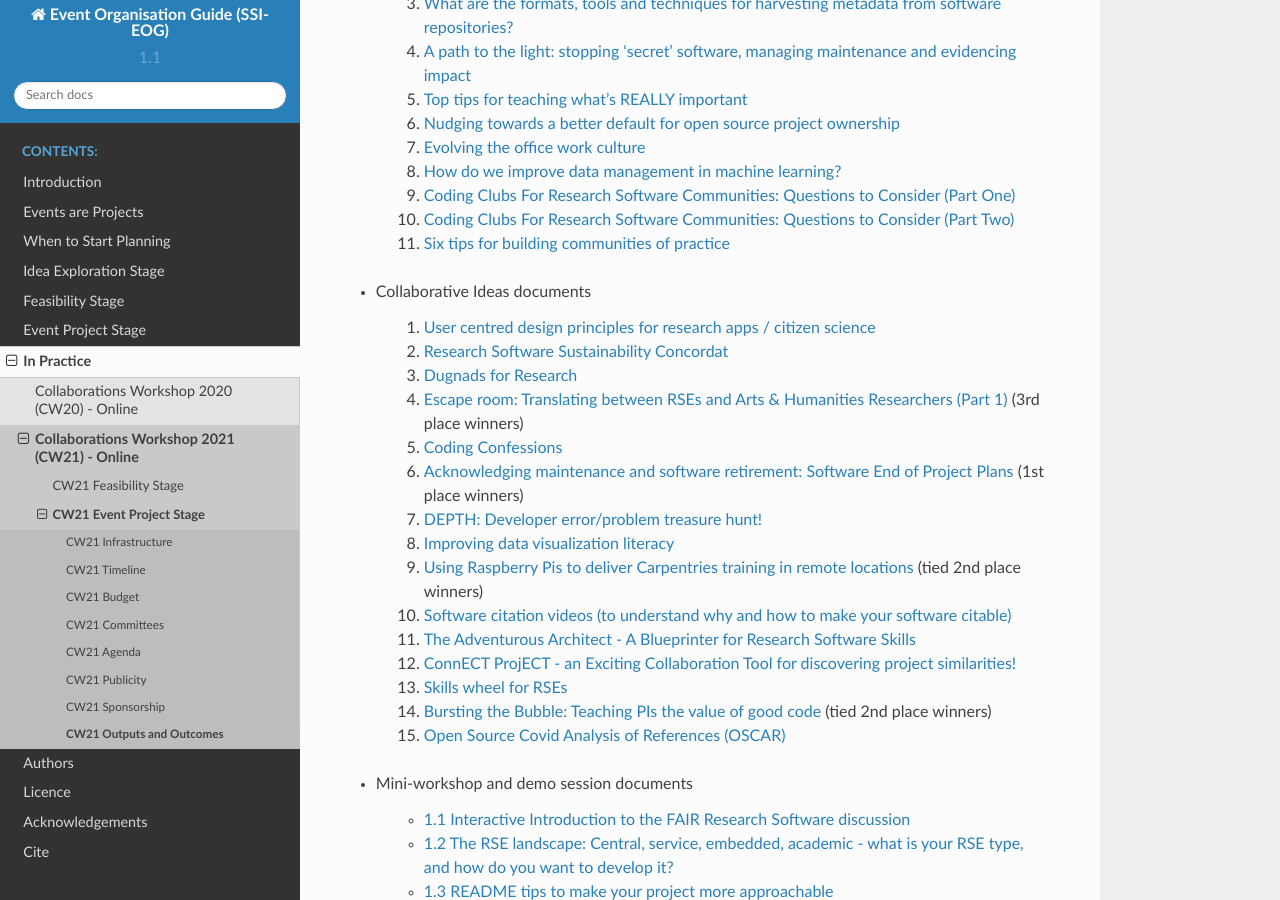
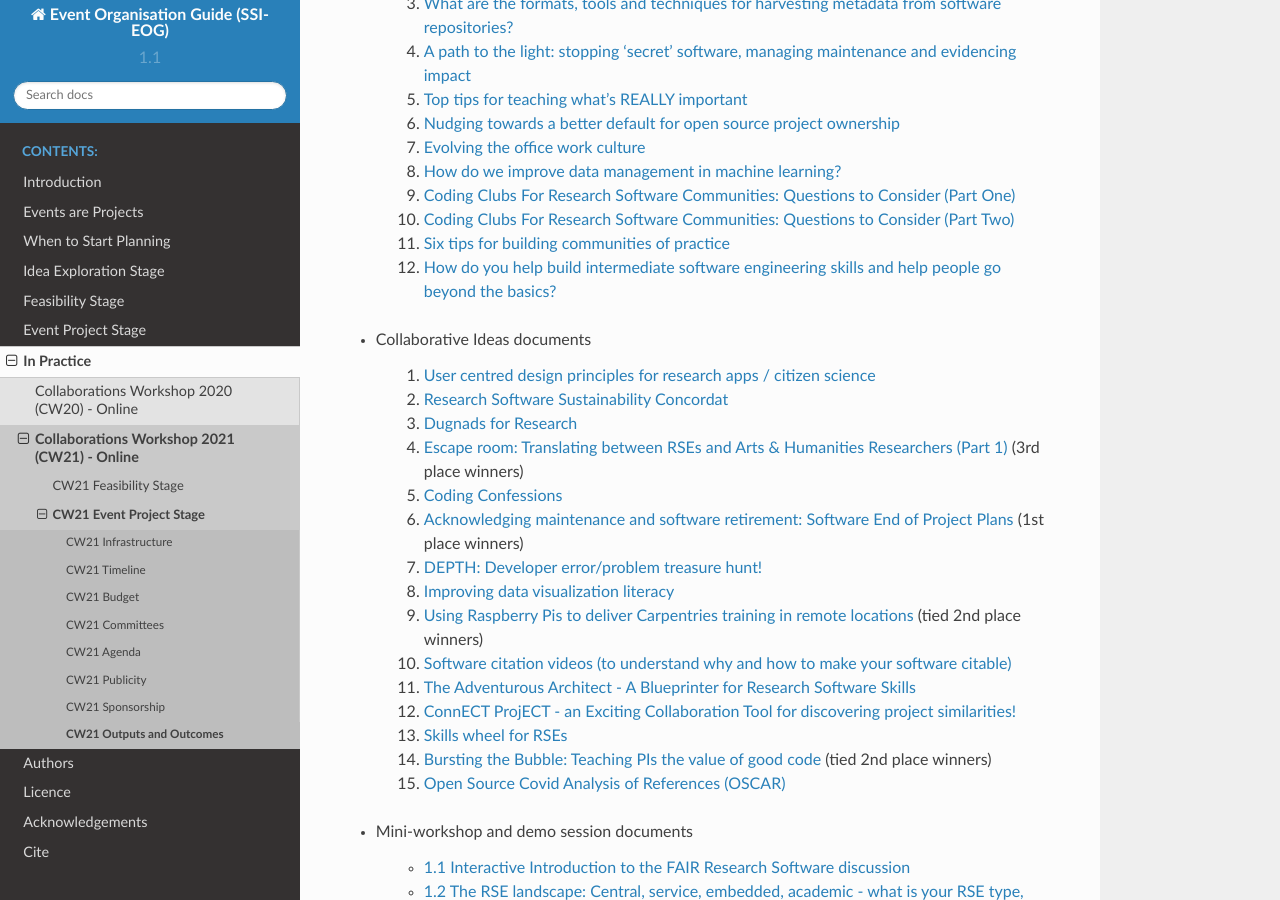
Before and after one commit to softwaresaved/event-organisation-guide, a Sphinx documentation site: the page built from docs/eog/eog-in-practice/cw21/event-project-stage/eps-outputs-and-outcomes.rst, in a window 1280 px wide and 900 px high, scrolled down 548 px. Built offline with Sphinx 7.4.7 and the Read the Docs theme 2.0.0, drawn with Linux system fonts in a browser that asks for light colours.

Commit message:
add speed blog to eps outputs

```diff
--- a/docs/eog/eog-in-practice/cw21/event-project-stage/eps-outputs-and-outcomes.rst
+++ b/docs/eog/eog-in-practice/cw21/event-project-stage/eps-outputs-and-outcomes.rst
@@ -30,6 +30,7 @@ Outputs
    9. `Coding Clubs For Research Software Communities: Questions to Consider (Part One) <https://software.ac.uk/blog/2021-07-12-coding-clubs-research-software-communities-questions-consider-part-one>`_
    10. `Coding Clubs For Research Software Communities: Questions to Consider (Part Two) <https://software.ac.uk/blog/2021-07-13-coding-clubs-research-software-communities-questions-consider-part-two>`_
    11. `Six tips for building communities of practice <https://software.ac.uk/blog/2021-08-03-six-tips-building-communities-practice>`_
+   12. `How do you help build intermediate software engineering skills and help people go beyond the basics? <https://software.ac.uk/blog/2021-08-09-how-do-you-help-build-intermediate-software-engineering-skills-and-help-people-go>`_
 
 - Collaborative Ideas documents
 
```
